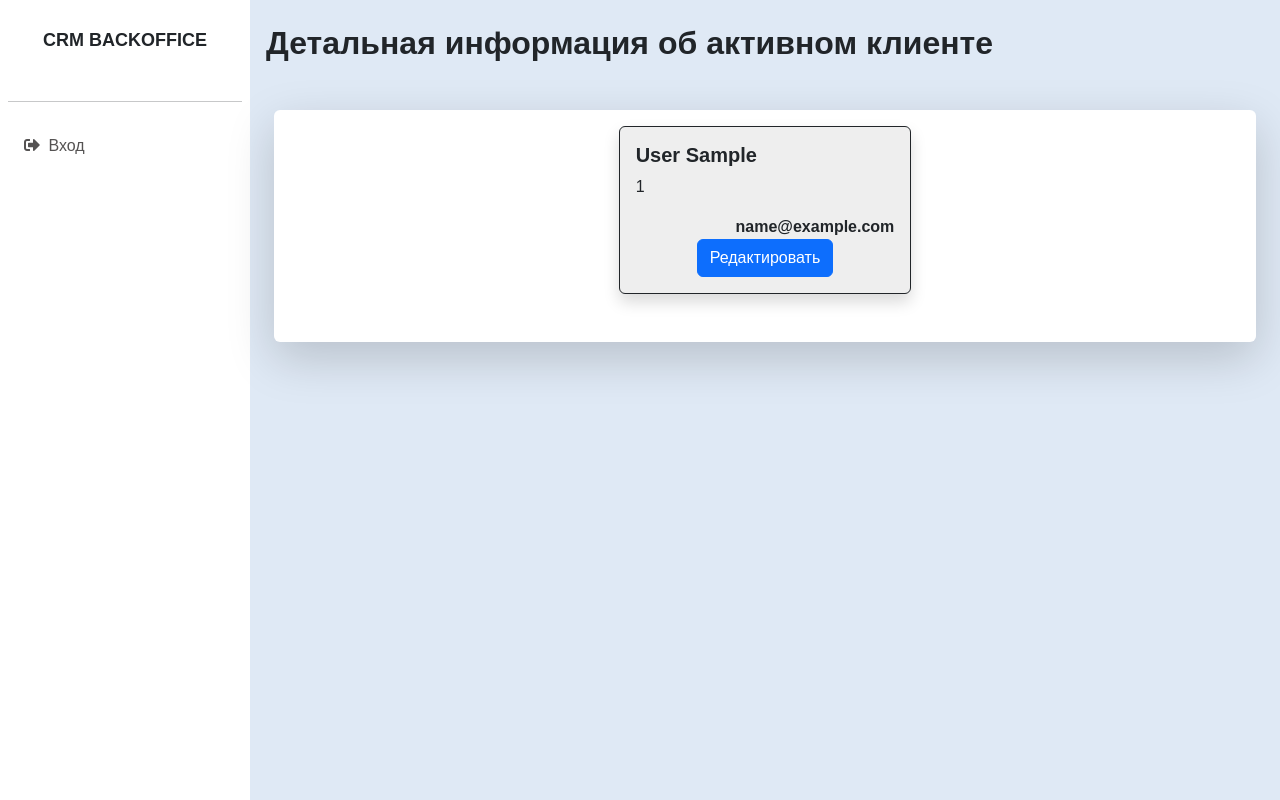
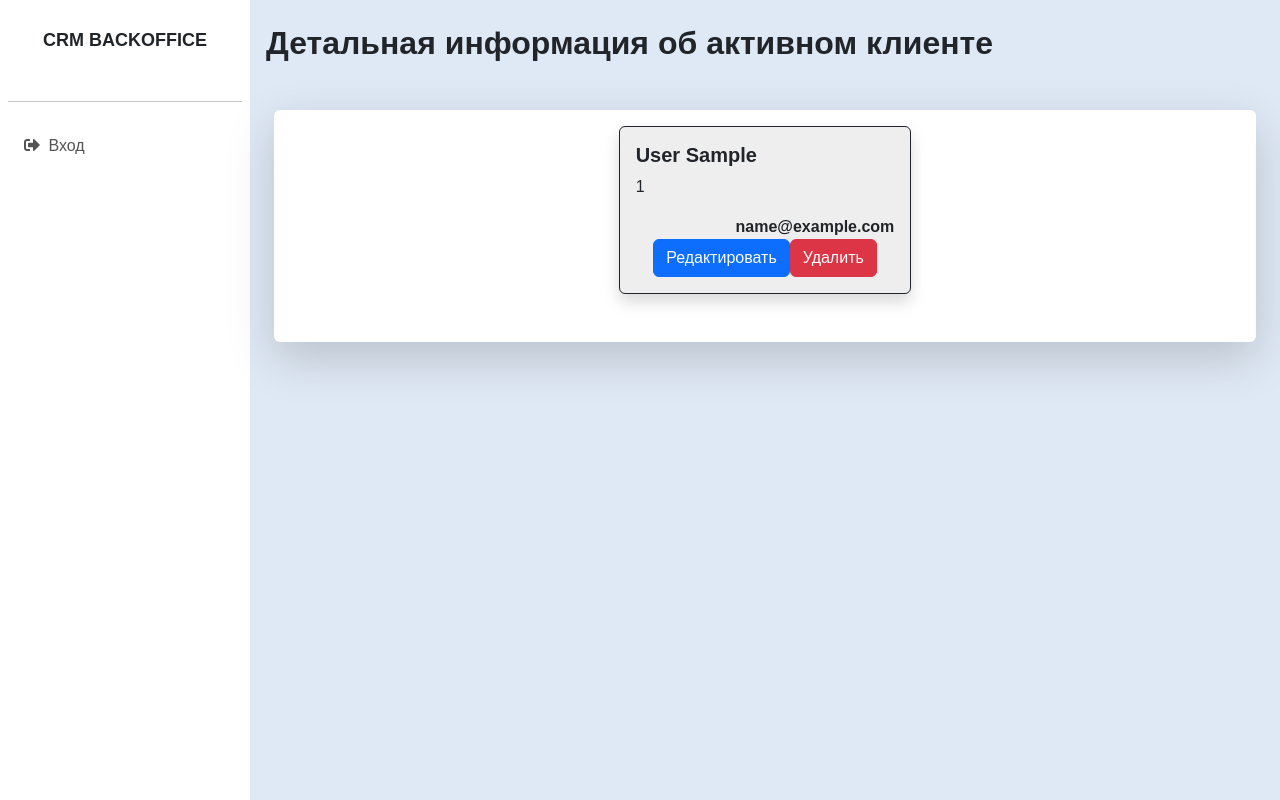
Before and after one commit to VERTEksaR/CRM, a Django app: page /customers/1/ in a window 1280 px wide. Run offline with Django 5.2, Linux system fonts and the light colour scheme; tables that the repository leaves empty hold one stand-in row (values such as "Sample post").

Commit message:
Обновлен шаблок

```diff
--- a/crm/customers/templates/customers/customers-detail.html
+++ b/crm/customers/templates/customers/customers-detail.html
@@ -12,6 +12,7 @@
                 <div class="d-flex justify-content-end fw-bold">{{ object.lead.email }}</div>
                 <div class="d-flex justify-content-center fw-bold">
                     <a href="/customers/{{ object.pk }}/edit" class="btn btn-primary">Редактировать</a>
+                    <a href="/customers/{{ customer.pk }}/delete" class="btn btn-danger">Удалить</a>
                 </div>
             </div>
         </div>
```
